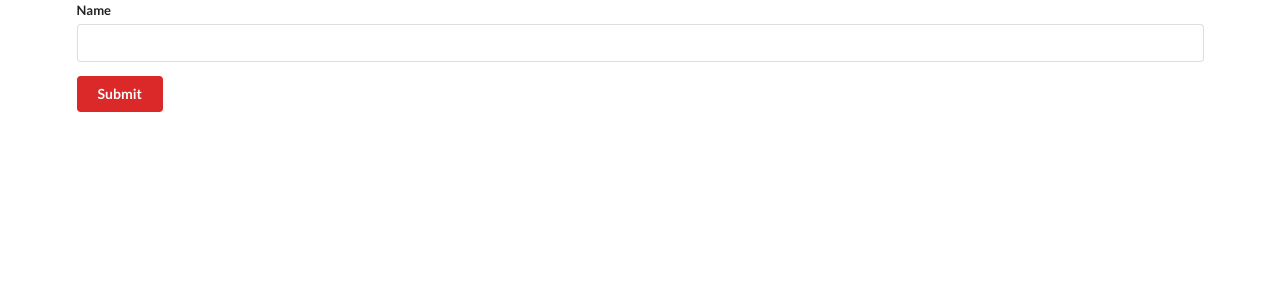
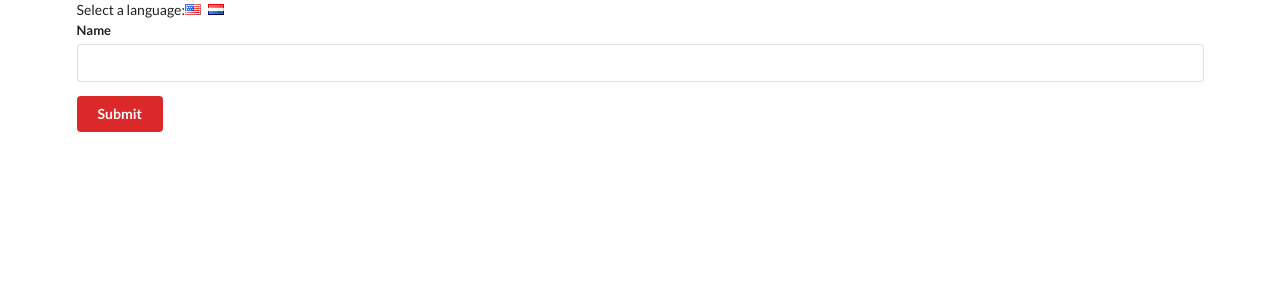
Before and after one commit to mariel-delagarza/translate, a React (Create React App) app: page / in a window 1280 px wide. Shown: the top 300 px of the page. Built offline with nearby package versions, Linux system fonts and the light colour scheme.

Commit message:
import languageSelector, use component and helper method

```diff
--- a/src/components/App.js
+++ b/src/components/App.js
@@ -2,6 +2,7 @@ import React from 'react';
 import UserCreate from './UserCreate';
 import LanguageContext from '../contexts/LanguageContext';
 import ColorContext from '../contexts/ColorContext';
+import LanguageSelector from './LanguageSelector';
 
 
 class App extends React.Component {
@@ -14,7 +15,7 @@ class App extends React.Component {
   render() {
     return (
       <div className="ui container">
-
+        <LanguageSelector onLanguageChange={this.onLanguageChange} />
         <LanguageContext.Provider value={this.state.language}>
         <ColorContext.Provider value="red">
           <UserCreate />
```
